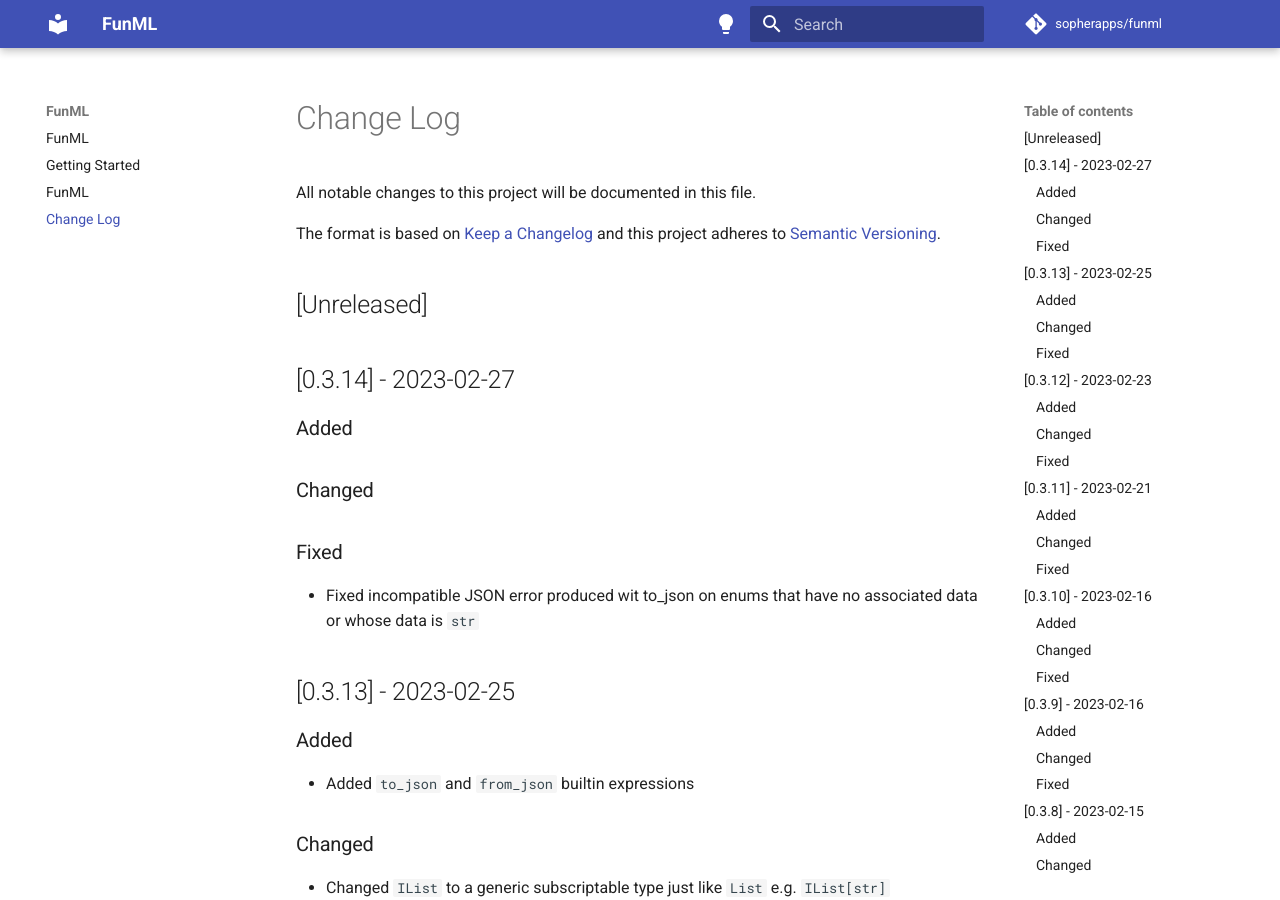
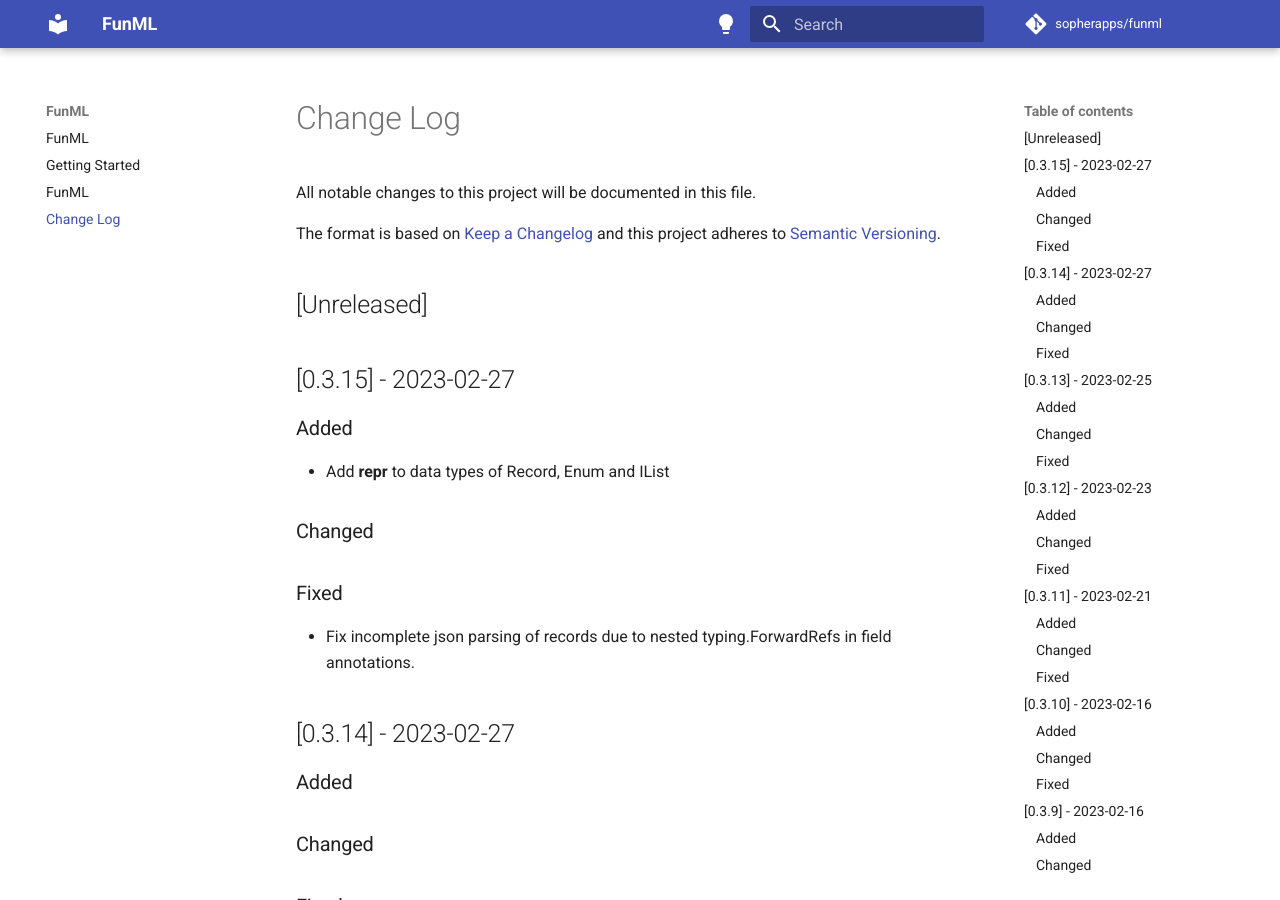
Before and after one commit to sopherapps/funml, an MkDocs documentation site: the page built from docs/change-log.md, in a window 1280 px wide and 900 px high. Built offline with MkDocs 1.6.1 and Material for MkDocs 9.7.7, drawn with Linux system fonts in a browser that asks for light colours; comment, search, counter and statistics services are not loaded.

Commit message:
Bump to v0.3.15

```diff
--- a/docs/change-log.md
+++ b/docs/change-log.md
@@ -6,6 +6,18 @@ The format is based on [Keep a Changelog](http://keepachangelog.com/)
 and this project adheres to [Semantic Versioning](http://semver.org/).
 
 ## [Unreleased]
+
+## [0.3.15] - 2023-02-27
+
+### Added
+
+- Add __repr__ to data types of Record, Enum and IList
+
+### Changed
+
+### Fixed
+
+- Fix incomplete json parsing of records due to nested typing.ForwardRefs in field annotations.
 
 ## [0.3.14] - 2023-02-27
 
--- a/pyproject.toml
+++ b/pyproject.toml
@@ -1,6 +1,6 @@
 [tool.poetry]
 name = "funml"
-version = "0.3.14"
+version = "0.3.15"
 description = "A collection of utilities to help write python as though it were an ML-kind of functional language like OCaml"
 authors = ["Martin <team.sopherapps@gmail.com>"]
 readme = "README.md"
```
Also changed, not shown: CHANGELOG.md (+12 -0 lines).
